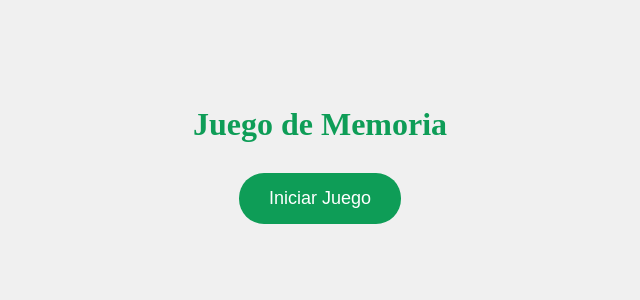
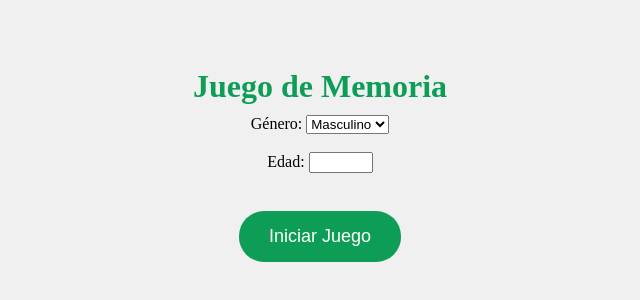
Before and after one commit to ArianaGonzabay/MemoryGame, a plain HTML site: page index.html in a window 1280 px wide. Shown: the part 266-566 px from the top of the page, without its empty margins (320-960 px from the left). Drawn offline with Linux system fonts and the light colour scheme.

Commit message:
Update index.html

```diff
--- a/index.html
+++ b/index.html
@@ -12,7 +12,19 @@
     <div class="container">
         <div id="start-screen" class="start-screen">
             <h1 class="gfg-heading">Juego de Memoria</h1>
-            <button id="start-button" class="start-button">Iniciar Juego</button>
+            <form id="user-info-form">
+                <label for="gender">Género:</label>
+                <select id="gender" name="gender">
+                    <option value="Masculino">Masculino</option>
+                    <option value="Femenino">Femenino</option>
+                    <option value="Otro">Otro</option>
+                </select>
+                <br><br>
+                <label for="age">Edad:</label>
+                <input type="number" id="age" name="age" min="1" max="120" required>
+                <br><br>
+                <button type="submit" id="start-button" class="start-button">Iniciar Juego</button>
+            </form>
         </div>
 
         <div id="dynamic-cards" class="game-container" style="display: none;">
```
